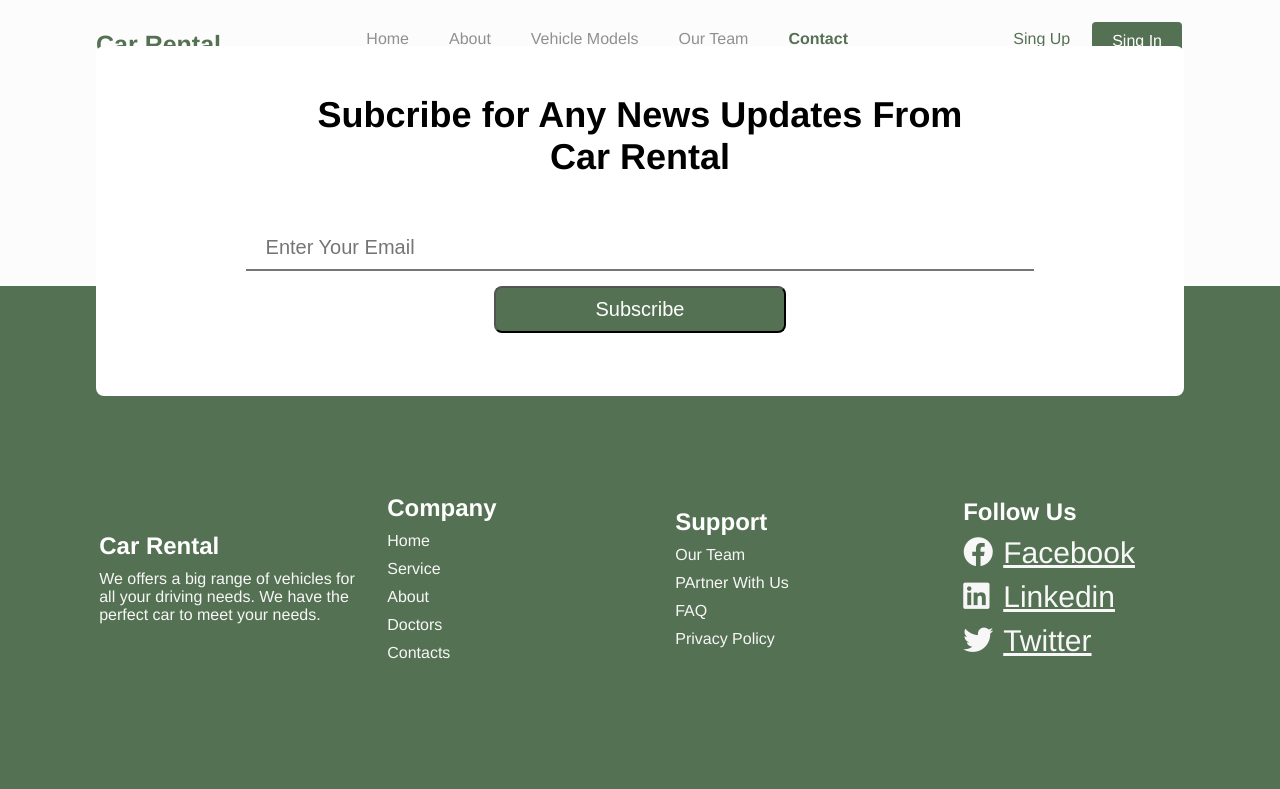
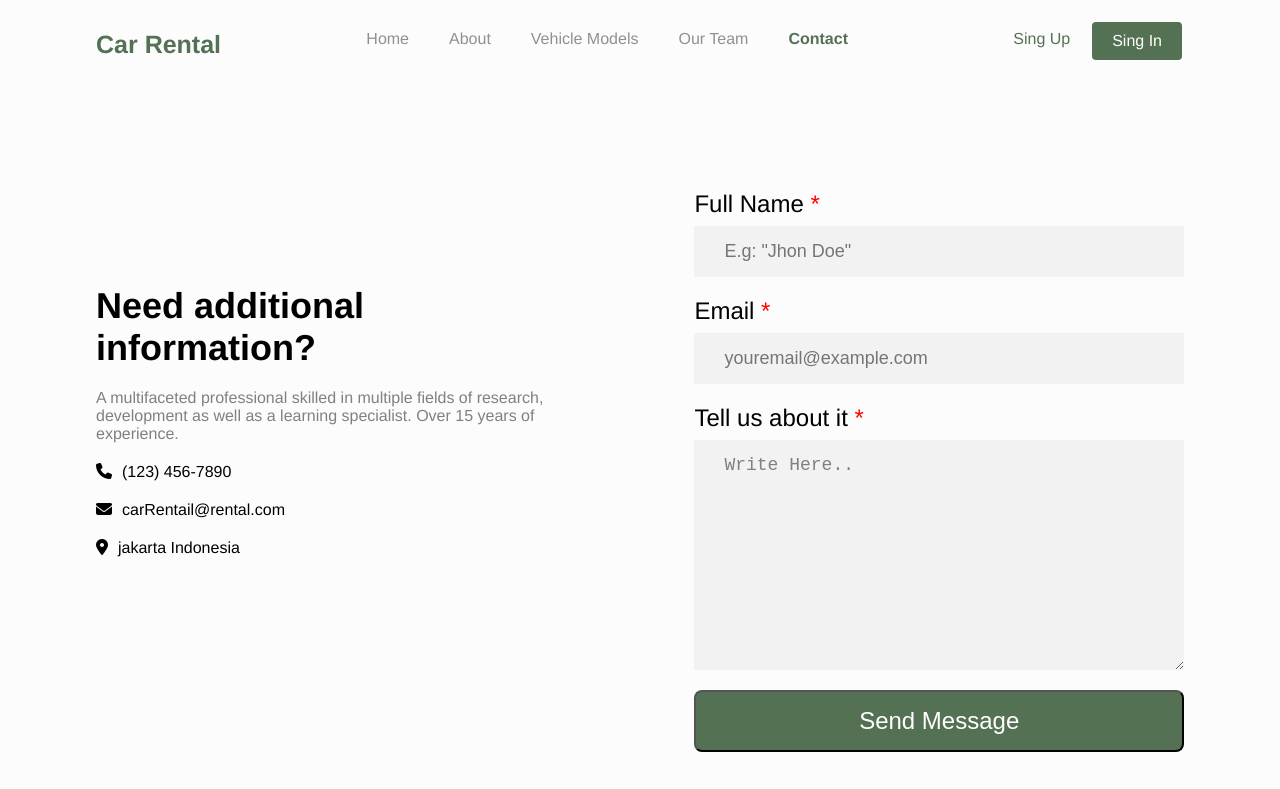
Before and after one commit to OngkyRinaldo/car-rental, a React (Vite) app: page /contact in a window 1280 px wide. Shown: the top 789 px of the page. Built offline with nearby package versions, Linux system fonts and the light colour scheme.

Commit message:
added contact page

```diff
--- a/src/App.jsx
+++ b/src/App.jsx
@@ -1,13 +1,13 @@
 import { Route, Routes } from 'react-router-dom';
+import { useState } from 'react';
+import Navbar from './components/navbar/Navbar';
+import Menu from './components/navbar/Menu';
 import Home from './pages/Home';
-import Navbar from './components/navbar/Navbar';
-import { useState } from 'react';
-import Menu from './components/navbar/Menu';
-
-import Footer from './components/footer/Footer';
 import About from './pages/About';
 import Vechicle from './pages/Vechicle';
 import Teams from './pages/Teams';
+import Contact from './pages/Contact';
+import Footer from './components/footer/Footer';
 
 const App = () => {
     const [clicked, isClicked] = useState(false);
@@ -20,6 +20,7 @@ const App = () => {
                 <Route path='/about' element={<About />} />
                 <Route path='/vechicle' element={<Vechicle />} />
                 <Route path='/teams' element={<Teams />} />
+                <Route path='/contact' element={<Contact />} />
             </Routes>
 
             <Footer />
--- /dev/null
+++ b/src/components/contact/Index.jsx
@@ -0,0 +1,78 @@
+import './contact.scss';
+
+const Index = () => {
+    return (
+        <section>
+            <div className='contact-container'>
+                <div className='contact-wrapper'>
+                    <div className='contact-additional'>
+                        <h2>Need additional information?</h2>
+
+                        <p>
+                            A multifaceted professional skilled in multiple
+                            fields of research, development as well as a
+                            learning specialist. Over 15 years of experience.
+                        </p>
+
+                        <div className='phone'>
+                            <i className='fa-solid fa-phone'></i>
+                            (123) 456-7890
+                        </div>
+                        <div className='mail'>
+                            <i className='fa-solid fa-envelope'></i>
+                            carRentail@rental.com
+                        </div>
+                        <div className='location'>
+                            <i className='fa-solid fa-location-dot'></i>
+                            jakarta Indonesia
+                        </div>
+                    </div>
+                    <div className='contact-form'>
+                        <form>
+                            <div className='fullname'>
+                                <label htmlFor='fullname'>
+                                    Full Name <span>*</span>
+                                </label>
+                                <input
+                                    type='text'
+                                    placeholder='E.g: "Jhon Doe" '
+                                    id='fullname'
+                                />
+                            </div>
+                            <div className='email'>
+                                <label htmlFor='email'>
+                                    Email <span>*</span>
+                                </label>
+                                <input
+                                    type='email'
+                                    placeholder='youremail@example.com '
+                                    id='email'
+                                />
+                            </div>
+                            <div className='text-area'>
+                                <label htmlFor='text-area'>
+                                    Tell us about it <span>*</span>
+                                </label>
+                                <textarea
+                                    name='text-area'
+                                    id='text-area'
+                                    cols='50'
+                                    rows='10'
+                                >
+                                    Write Here..
+                                </textarea>
+                            </div>
+
+                            <button className='send'>
+                                Send Message
+                                <i className='fa-solid fa-paper-plane-top'></i>
+                            </button>
+                        </form>
+                    </div>
+                </div>
+            </div>
+        </section>
+    );
+};
+
+export default Index;
--- /dev/null
+++ b/src/components/contact/contact.scss
@@ -0,0 +1,167 @@
+$main: #557153;
+
+section {
+    width: 85%;
+    margin: 0 auto;
+    height: fit-content;
+    margin-top: 2rem;
+    padding-bottom: 100px;
+
+    .contact-container {
+        width: 100%;
+
+        .contact-wrapper {
+            width: 100%;
+            display: flex;
+            justify-content: space-between;
+            align-items: center;
+            flex-wrap: wrap;
+            gap: 1.5rem;
+
+            .contact-additional {
+                width: 45%;
+
+                h2 {
+                    font-size: 36px;
+                    margin-bottom: 20px;
+                }
+
+                p {
+                    font-size: 16px;
+                    color: #808080;
+                    margin-bottom: 20px;
+                }
+
+                .phone {
+                    cursor: pointer;
+                    margin-bottom: 20px;
+                    i {
+                        margin-right: 10px;
+                    }
+
+                    &:hover {
+                        color: $main;
+                    }
+                }
+                .mail {
+                    cursor: pointer;
+                    margin-bottom: 20px;
+                    i {
+                        margin-right: 10px;
+                    }
+
+                    &:hover {
+                        color: $main;
+                    }
+                }
+                .location {
+                    cursor: pointer;
+                    margin-bottom: 20px;
+                    i {
+                        margin-right: 10px;
+                    }
+
+                    &:hover {
+                        color: $main;
+                    }
+                }
+            }
+
+            .contact-form {
+                width: 45%;
+                margin-top: 5rem;
+
+                form {
+                    width: 100%;
+                    .fullname,
+                    .email {
+                        margin-bottom: 20px;
+                        label {
+                            font-size: 24px;
+                            cursor: pointer;
+
+                            span {
+                                color: #ff0000;
+                            }
+                        }
+
+                        input {
+                            cursor: pointer;
+                            display: block;
+                            width: 100%;
+                            margin-top: 0.5rem;
+                            padding: 15px 30px;
+                            font-size: 18px;
+                            background-color: #f2f2f2;
+                            border: none;
+                            outline: none;
+                        }
+                    }
+
+                    .text-area {
+                        margin-bottom: 20px;
+
+                        label {
+                            font-size: 24px;
+                            cursor: pointer;
+                            span {
+                                color: #ff0000;
+                            }
+                        }
+
+                        textarea {
+                            cursor: pointer;
+                            display: block;
+                            width: 100%;
+                            margin-top: 0.5rem;
+                            padding: 15px 30px;
+                            font-size: 18px;
+                            background-color: #f2f2f2;
+                            border: none;
+                            outline: none;
+                            color: #808080;
+                        }
+                    }
+
+                    button {
+                        background-color: $main;
+                        color: #fff;
+                        width: 100%;
+                        padding: 15px 30px;
+                        border-radius: 0.5rem;
+                        font-size: 24px;
+                        cursor: pointer;
+
+                        &:hover {
+                            background-color: #2b3c2a;
+                        }
+                    }
+                }
+            }
+        }
+    }
+}
+
+@media only screen and (min-width: 320px) and (max-width: 1114px) {
+    section {
+        .contact-container {
+            .contact-wrapper {
+                display: block;
+
+                .contact-additional {
+                    width: 100%;
+
+                    .phone,
+                    .mail,
+                    .location {
+                        font-size: 24px;
+                    }
+                }
+
+                .contact-form {
+                    width: 100%;
+                }
+            }
+        }
+    }
+}
--- /dev/null
+++ b/src/pages/Contact.jsx
@@ -0,0 +1,11 @@
+import Index from '../components/contact/Index';
+
+const Contact = () => {
+    return (
+        <main>
+            <Index />
+        </main>
+    );
+};
+
+export default Contact;
```
